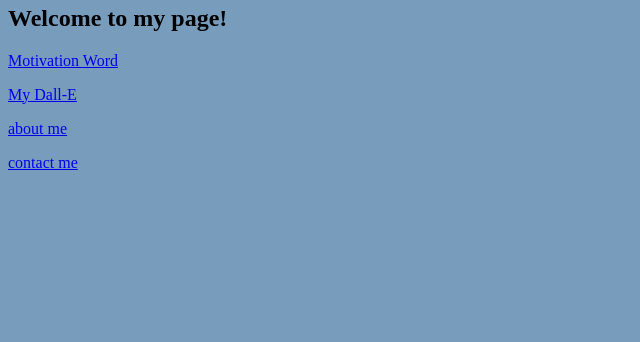
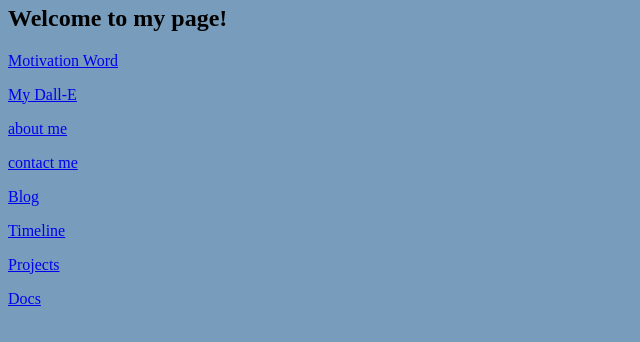
Before and after one commit to yasukinishime/html-portfolio, a plain HTML site: page index.html in a window 1280 px wide. Shown: the part 104-446 px from the top of the page, without its empty margins (0-640 px from the left). Drawn offline with Linux system fonts and the light colour scheme.

Commit message:
Update index.html

```diff
--- a/index.html
+++ b/index.html
@@ -21,6 +21,11 @@
     <p><a href="./publlic/about-me.html">about me</a></p>
     <p><a href="./publlic/contact-me.html">contact me</a></p>
 
+    <p><a href="./publlic/blog.html">Blog</a></p>
+    <p><a href="./publlic/Timeline.html">Timeline</a></p>
+    <p><a href="./publlic/Projects.html">Projects</a></p>
+    <p><a href="./publlic/Docs.html">Docs</a></p>
+
 </body>
 
 </html>
```
Also changed, not shown: 1 other file.
